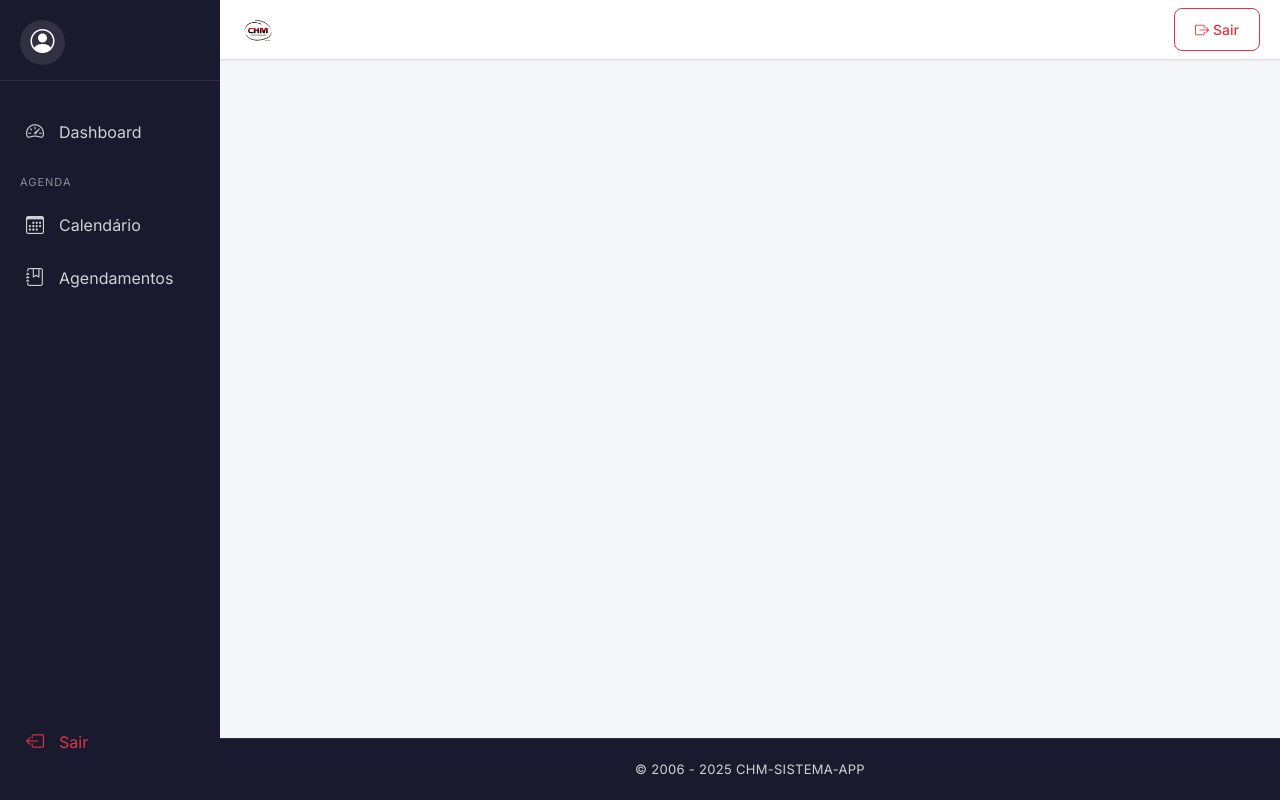
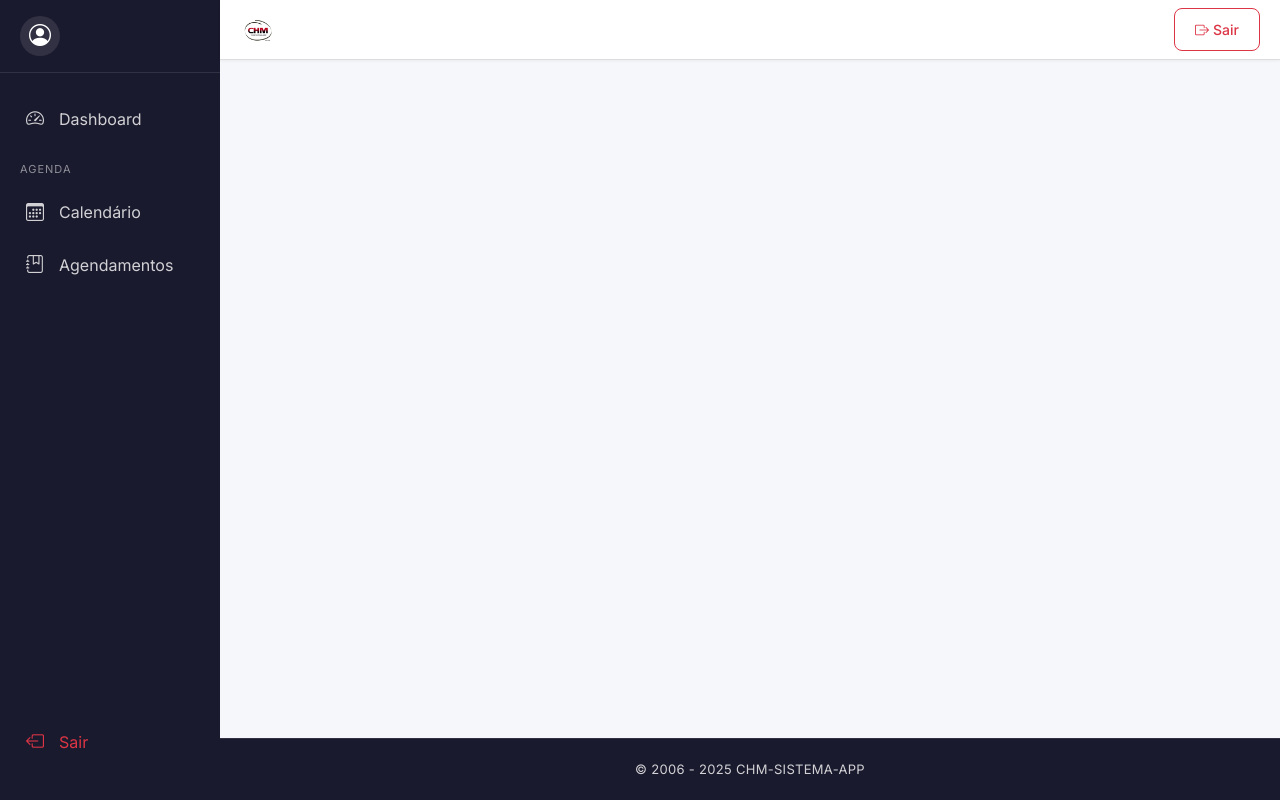
Before and after one commit to chmtransportes/chm-sistema, a PHP site: the page made by app/views/layouts/main.php in a window 1280 px wide. Run offline with PHP 8.4, Linux system fonts and the light colour scheme; the template is opened without the code that fills it, so the values that code supplies are empty; some libraries are stand-ins or nearby versions.

Commit message:
v2.7.2 - Desktop: sidebar só nome do perfil, sem segunda linha

```diff
--- a/app/assets/css/app.css
+++ b/app/assets/css/app.css
@@ -905,10 +905,24 @@ body {
     }
 
     .sidebar-user {
-        padding-top: 20px;
+        padding: 16px 20px;
         border-bottom: 1px solid rgba(255,255,255,0.1);
-        padding-bottom: 15px;
-        margin-bottom: 10px;
+        margin-bottom: 5px;
+    }
+
+    .sidebar-user .user-avatar {
+        width: 40px;
+        height: 40px;
+        font-size: 22px;
+    }
+
+    .sidebar-user .user-name {
+        font-size: 15px;
+        font-weight: 500;
+    }
+
+    .sidebar-user .user-role {
+        display: none;
     }
 
     .sidebar {
--- a/app/config/config.php
+++ b/app/config/config.php
@@ -35,7 +35,7 @@ if (file_exists($envLoaderPath)) {
 }
 
 // Versão do sistema
-define('CHM_VERSION', '2.7.1');
+define('CHM_VERSION', '2.7.2');
 define('CHM_VERSION_DATE', '2025-12-29');
 
 // Ambiente (production ou development)
```
